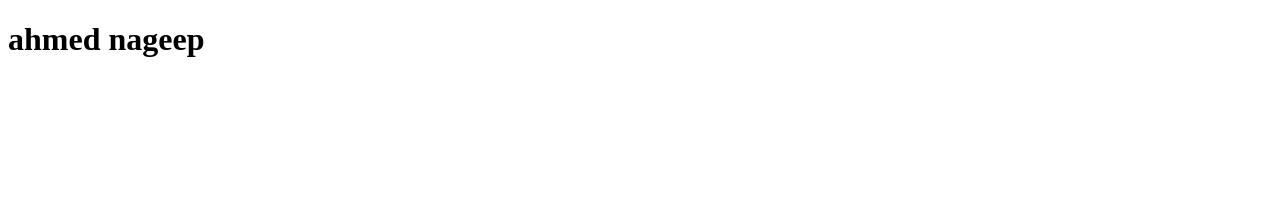
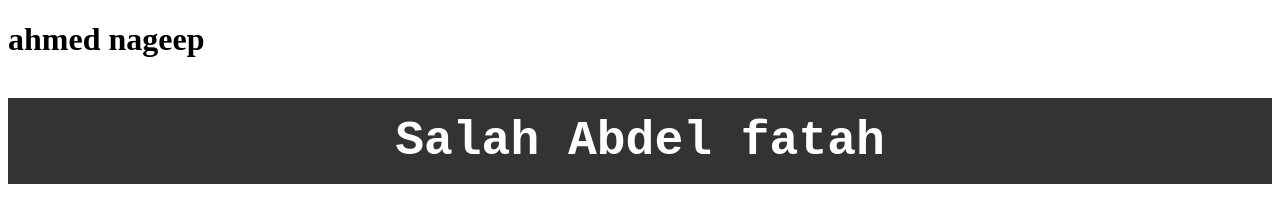
Before and after one commit to anageep/task002, a plain HTML site: page index.html in a window 1280 px wide. Drawn offline with Linux system fonts and the light colour scheme.

Commit message:
Adding Salah Head

```diff
--- a/index.html
+++ b/index.html
@@ -3,10 +3,13 @@
 <head>
     <meta charset="UTF-8">
     <meta name="viewport" content="width=device-width, initial-scale=1.0">
+    <link rel="stylesheet" href="site.css">
     <title>Document</title>
 </head>
 <body>
     <h1>ahmed nageep</h1>
-
+    <h2 class="salah">
+        Salah Abdel fatah
+    </h2>
 </body>
 </html>
--- /dev/null
+++ b/site.css
@@ -0,0 +1,8 @@
+.salah {
+    font-family: 'Courier New', Courier, monospace;
+    font-size: 3rem;
+    padding: 1rem;
+    background-color: #333333;
+    color: #ffffff;
+    text-align: center;
+}
```
